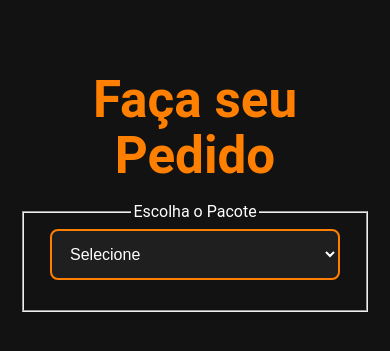
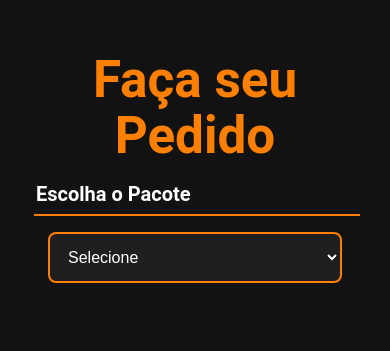
Before and after one commit to andrephelipe/coxinhas-crocs, a React (Vite) app: page / in a window 390 px wide. Shown: the part 247-598 px from the top of the page. Built offline with nearby package versions, Linux system fonts and the light colour scheme.

Commit message:
arrumando as tags legends

```diff
--- a/src/App.css
+++ b/src/App.css
@@ -17,6 +17,22 @@
     color: #ff7f00; /* Laranja para o título */
     font-size: 24px;
     margin-bottom: 15px;
+  }
+
+  fieldset {
+    border: none;
+    margin-bottom: 20px; /* Adiciona espaço entre os campos */
+  }
+
+  legend {
+    color: #ffffff; /* Laranja para o título */
+    font-size: 20px; /* Tamanho do título */
+    font-weight: bold; /* Deixa o título em negrito */
+    margin-bottom: 10px; /* Adiciona espaço abaixo do título */
+    border-bottom: 2px solid #ff7f00; /* Adiciona uma linha de destaque */
+    padding-bottom: 5px; /* Adiciona espaço entre a linha de destaque e o texto */
+    width: 100%; /* Garante que a largura do legend seja 100% do seu container */
+    text-align: left; /* Alinha o texto do título à esquerda */
   }
 
   input[type="text"],
@@ -54,4 +70,11 @@
   .enviar-pedido:hover {
     background-color: #e65c00; /* Laranja mais escuro ao passar o mouse */
   }
+
+  /* Estilizando as formas de pagamento */
+  .forma-pagamento {
+    display: flex;
+    flex-direction: column; /* Organiza as formas de pagamento em colunas */
+    align-items: center; /* Centraliza as formas de pagamento */
+  }
 }
```
